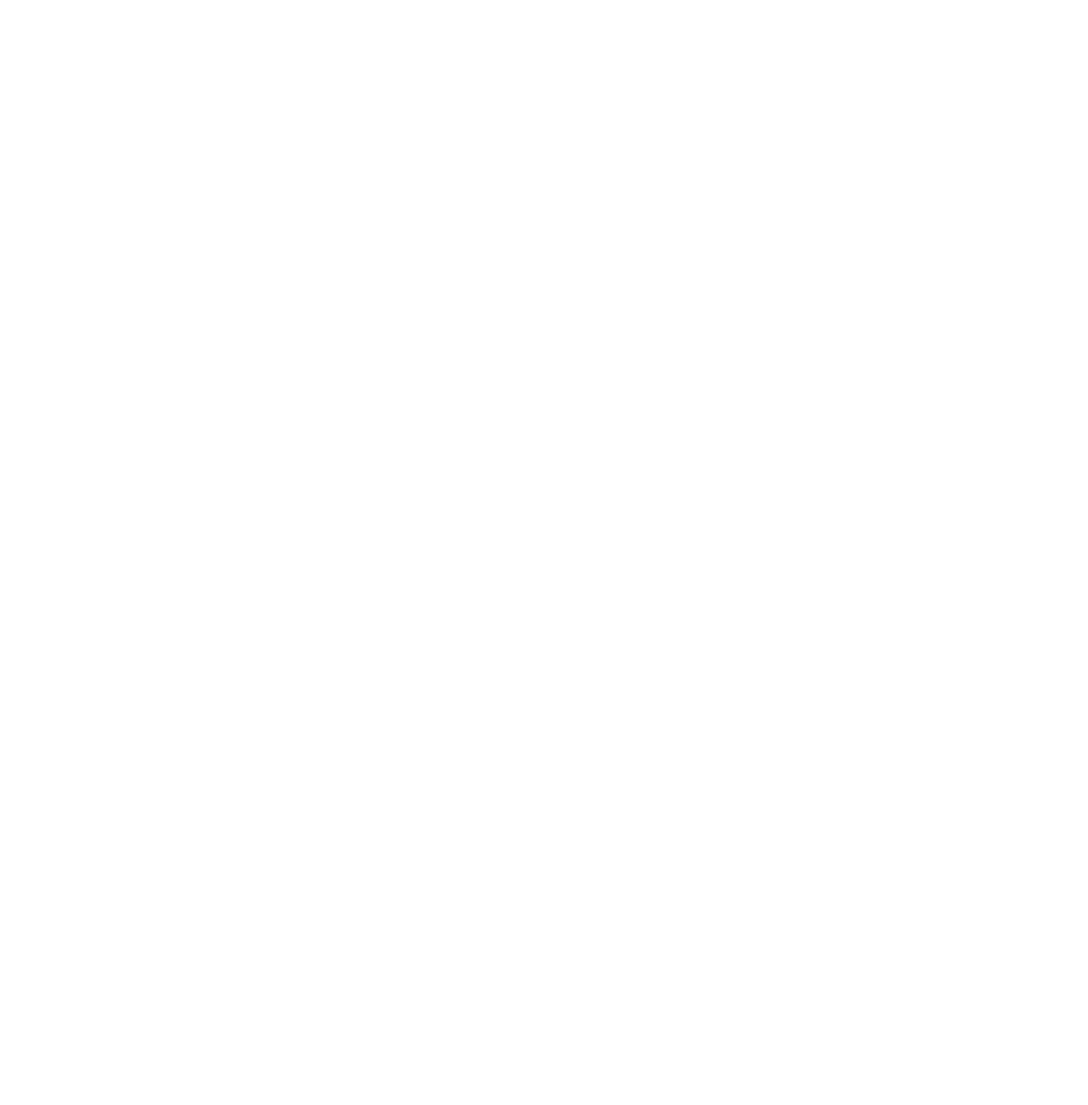
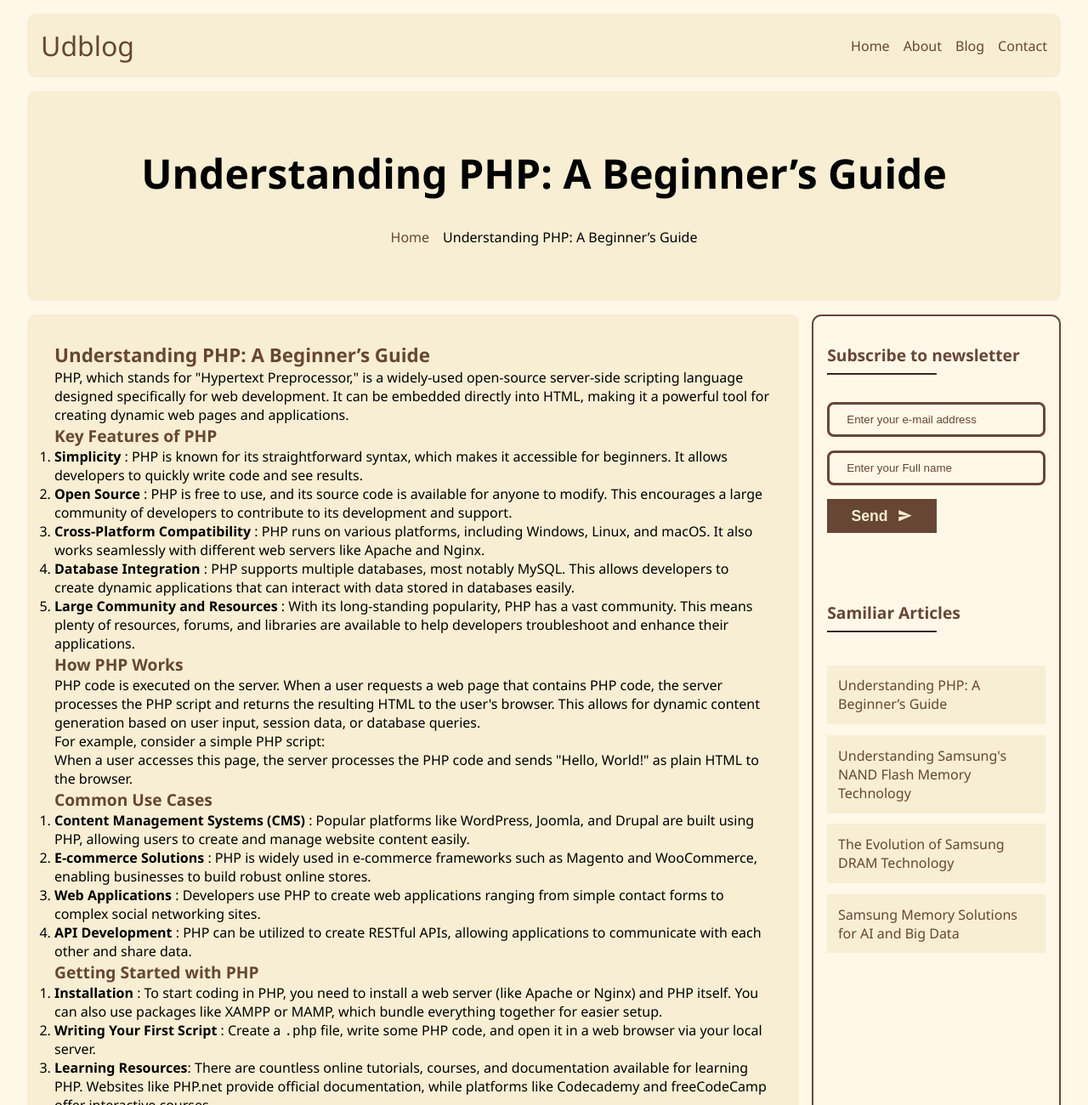
Before and after one commit to ammar-Mohamed-elz3eeem/simple-blog-website, a plain HTML site: page blog-php.html in a window 1280 px wide. Shown: the top 1300 px of the page at 85% size. Before the commit the page ends 800 px from the top, so only its background shows below. Drawn offline with Linux system fonts and the light colour scheme; files whose address does not match are found by name.

Commit message:
Add first blogpost

```diff
--- a/assets/css/main.css
+++ b/assets/css/main.css
@@ -21,3 +21,8 @@ section.content .ud-grid .blog {
     gap: 20px;
     grid-template-columns: repeat(auto-fit, minmax(300px, 1fr));
 }
+
+section.content .ud-grid .blogpost {
+    grid-area: blog;
+    border-radius: 10px;
+}
--- a/blog-php.html
+++ b/blog-php.html
@@ -0,0 +1,217 @@
+<!DOCTYPE html>
+<html lang="en">
+    <head>
+        <meta charset="UTF-8">
+        <meta name="viewport" content="width=device-width, initial-scale=1.0">
+        <title>Understanding PHP: A Beginner’s Guide - Blogpost</title>
+        <link rel="stylesheet" href="./assets/css/main.css">
+    </head>
+    <body>
+        <header class="ud-bg-secondary">
+            <div class="ud-container ud-sm-padding">
+                <div class="ud-flex ud-items-center ud-justify-between ud-flex-row">
+                    <div class="brand">
+                        <a href="/" title="Udblog - Home page">Udblog</a>
+                    </div>
+                    <div class="nav-menu">
+                        <ul class="ud-flex ud-items-center ud-sm-gap">
+                            <li><a href="#" title="Homepage">Home</a></li>
+                            <li><a href="#" title="About Page">About</a></li>
+                            <li><a href="#" title="Blog Page">Blog</a></li>
+                            <li><a href="#" title="Contact Page">Contact</a></li>
+                        </ul>
+                    </div>
+                </div>
+            </div>
+        </header>
+        <section class="breadcrumb ud-bg-secondary ud-lg-padding">
+            <div class="ud-container ud-sm-padding">
+                <div class="ud-flex ud-items-center ud-justify-center ud-flex-column ud-md-gap">
+                    <div class="brand">
+                        <h1>Understanding PHP: A Beginner’s Guide</h1>
+                    </div>
+                    <div class="nav-menu">
+                        <ul class="ud-flex ud-items-center ud-sm-gap">
+                            <li><a href="/" title="Homepage">Home</a></li>
+                            <li>Understanding PHP: A Beginner’s Guide</li>
+                        </ul>
+                    </div>
+                </div>
+            </div>
+        </section>
+        <section class="content">
+            <div class="ud-grid ud-card-cols-4">
+                <div class="blogpost ud-bg-secondary ud-sm-padding padding-inline-md">
+                    <h3>Understanding PHP: A Beginner’s Guide</h3>
+                    <div class="post-content">
+                        <p>
+                            PHP, which stands for "Hypertext Preprocessor," is a widely-used open-source server-side scripting language designed specifically for web development. It can be embedded directly into HTML, making it a powerful tool for creating dynamic web pages and applications.
+                        </p>
+                        <h4>Key Features of PHP</h4>
+                        <ol>
+                            <li>
+                                <p>
+                                    <strong>Simplicity</strong>
+                                    : PHP is known for its straightforward syntax, which makes it accessible for beginners. It allows developers to quickly write code and see results.
+                                </p>
+                            </li>
+                            <li>
+                                <p>
+                                    <strong>Open Source</strong>
+                                    : PHP is free to use, and its source code is available for anyone to modify. This encourages a large community of developers to contribute to its development and support.
+                                </p>
+                            </li>
+                            <li>
+                                <p>
+                                    <strong>Cross-Platform Compatibility</strong>
+                                    : PHP runs on various platforms, including Windows, Linux, and macOS. It also works seamlessly with different web servers like Apache and Nginx.
+                                </p>
+                            </li>
+                            <li>
+                                <p>
+                                    <strong>Database Integration</strong>
+                                    : PHP supports multiple databases, most notably MySQL. This allows developers to create dynamic applications that can interact with data stored in databases easily.
+                                </p>
+                            </li>
+                            <li>
+                                <p>
+                                    <strong>Large Community and Resources</strong>
+                                    : With its long-standing popularity, PHP has a vast community. This means plenty of resources, forums, and libraries are available to help developers troubleshoot and enhance their applications.
+                                </p>
+                            </li>
+                        </ol>
+                        <h4>How PHP Works</h4>
+                        <p>
+                            PHP code is executed on the server. When a user requests a web page that contains PHP code, the server processes the PHP script and returns the resulting HTML to the user's browser. This allows for dynamic content generation based on user input, session data, or database queries.
+                        </p>
+                        <p>For example, consider a simple PHP script:</p>
+                        <p>
+                            When a user accesses this page, the server processes the PHP code and sends "Hello, World!" as plain HTML to the browser.
+                        </p>
+                        <h4>Common Use Cases</h4>
+                        <ol>
+                            <li>
+                                <p>
+                                    <strong>Content Management Systems (CMS)</strong>
+                                    : Popular platforms like WordPress, Joomla, and Drupal are built using PHP, allowing users to create and manage website content easily.
+                                </p>
+                            </li>
+                            <li>
+                                <p>
+                                    <strong>E-commerce Solutions</strong>
+                                    : PHP is widely used in e-commerce frameworks such as Magento and WooCommerce, enabling businesses to build robust online stores.
+                                </p>
+                            </li>
+                            <li>
+                                <p>
+                                    <strong>Web Applications</strong>
+                                    : Developers use PHP to create web applications ranging from simple contact forms to complex social networking sites.
+                                </p>
+                            </li>
+                            <li>
+                                <p>
+                                    <strong>API Development</strong>
+                                    : PHP can be utilized to create RESTful APIs, allowing applications to communicate with each other and share data.
+                                </p>
+                            </li>
+                        </ol>
+                        <h4>Getting Started with PHP</h4>
+                        <ol>
+                            <li>
+                                <p>
+                                    <strong>Installation</strong>
+                                    : To start coding in PHP, you need to install a web server (like Apache or Nginx) and PHP itself. You can also use packages like XAMPP or MAMP, which bundle everything together for easier setup.
+                                </p>
+                            </li>
+                            <li>
+                                <p>
+                                    <strong>Writing Your First Script</strong>
+                                    : Create a <code>.php</code> file, write some PHP code, and open it in a web browser via your local server.
+                                </p>
+                            </li>
+                            <li>
+                                <p>
+                                    <strong>Learning Resources</strong>: There are countless online tutorials, courses, and documentation available for learning PHP. Websites like PHP.net provide official documentation, while platforms like Codecademy and freeCodeCamp offer interactive courses.
+                                </p>
+                            </li>
+                        </ol>
+                        <h4>Conclusion</h4>
+                        <p>PHP remains a cornerstone of web development due to its versatility and ease of use. Whether you’re building a simple website or a complex web application, PHP provides the tools and functionality needed to create dynamic, interactive experiences. With a supportive community and a wealth of resources, getting started with PHP is a worthwhile endeavor for any aspiring web developer.</p>
+                    </div>
+                </div>
+                <div class="sidebar">
+                    <div class="ud-flex ud-flex-column">
+                        <div class="newsletter-form ud-md-padding">
+                            <h4>Subscribe to newsletter</h4>
+                            <hr>
+                            <form>
+                                <div class="ud-form-group">
+                                    <input type="email" name="email" id="email" placeholder="Enter your e-mail address">
+                                </div>
+                                <div class="ud-form-group">
+                                    <input type="text" name="full_name" id="fullName" placeholder="Enter your Full name">
+                                </div>
+                                <div class="ud-form-group">
+                                    <button class="btn btn-block" type="submit">Send <i class="icon-send"></i></button>
+                                </div>
+                            </form>
+                        </div>
+                        <div class="newsletter-form ud-md-padding">
+                            <h4>Samiliar Articles</h4>
+                            <hr>
+                            <ul class="ud-flex ud-flex-column ud-gap-sm">
+                                <li><a href="./blog-php.html">Understanding PHP: A Beginner’s Guide</a></li>
+                                <li><a href="./blog-samsung-memory-nand.html">Understanding Samsung's NAND Flash Memory Technology</a></li>
+                                <li><a href="./blog-samsung-memory-dram.html">The Evolution of Samsung DRAM Technology</a></li>
+                                <li><a href="./blog-samsung-memory-ai.html">Samsung Memory Solutions for AI and Big Data</a></li>
+                            </ul>
+                        </div>
+                    </div>
+                </div>
+            </div>
+        </section>
+        <div class="top-footer ud-flex ud-flex-wrap ud-lg-padding">
+            <div class="ud-container ud-sm-padding">
+                <div class="ud-flex ud-flex-wrap ud-items-center ud-justify-between ud-flex-row">
+                    <div class="brand footer-column">
+                        <a href="/" title="Udblog - Home page">Udblog</a>
+                    </div>
+                    <div class="nav-menu footer-column">
+                        <h4>Important Links</h4>
+                        <hr>
+                        <ul class="ud-flex ud-flex-wrap ud-flex-column ud-items-start ud-sm-gap">
+                            <li><a href="#" title="Homepage">Home</a></li>
+                            <li><a href="#" title="About Page">About</a></li>
+                            <li><a href="#" title="Blog Page">Blog</a></li>
+                            <li><a href="#" title="Contact Page">Contact</a></li>
+                        </ul>
+                    </div>
+                    <div class="newsletter-form footer-column">
+                        <h4>Subscribe to our newsletter</h4>
+                        <hr>
+                        <form>
+                            <div class="ud-form-group">
+                                <input type="email" name="email" id="email" placeholder="Enter your e-mail address">
+                            </div>
+                            <div class="ud-form-group">
+                                <input type="text" name="full_name" id="fullName" placeholder="Enter your Full name">
+                            </div>
+                            <div class="ud-form-group">
+                                <button class="btn btn-block" type="submit">Send <i class="icon-send"></i></button>
+                            </div>
+                        </form>
+                    </div>
+                </div>
+            </div>
+        </div>
+        <footer>
+            <div class="ud-container ud-sm-padding">
+                <div class="copyright ud-flex ud-items-center ud-justify-center">
+                    <p>
+                        All Copyrights reserved.
+                    </p>
+                </div>
+            </div>
+        </footer>
+    </body>
+</html>
```
